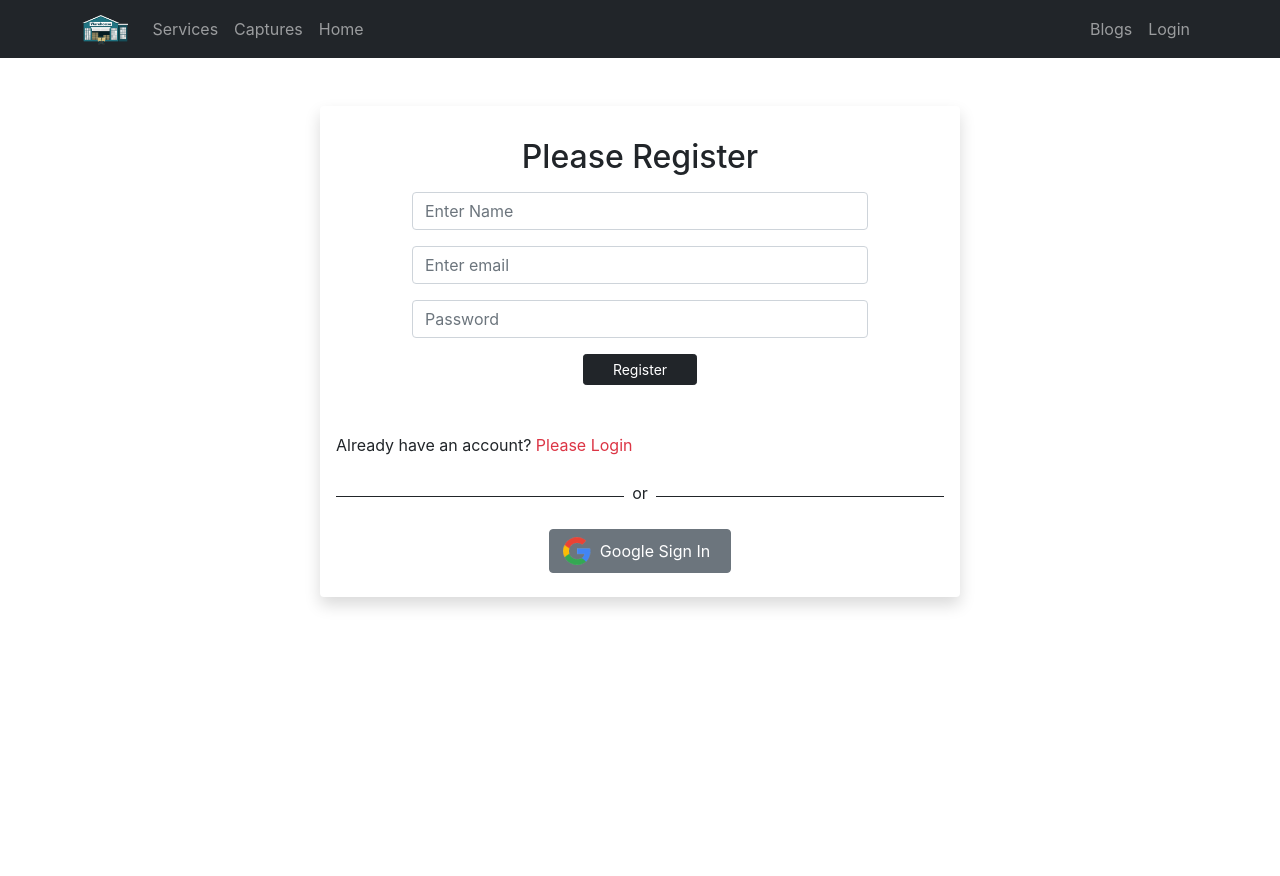
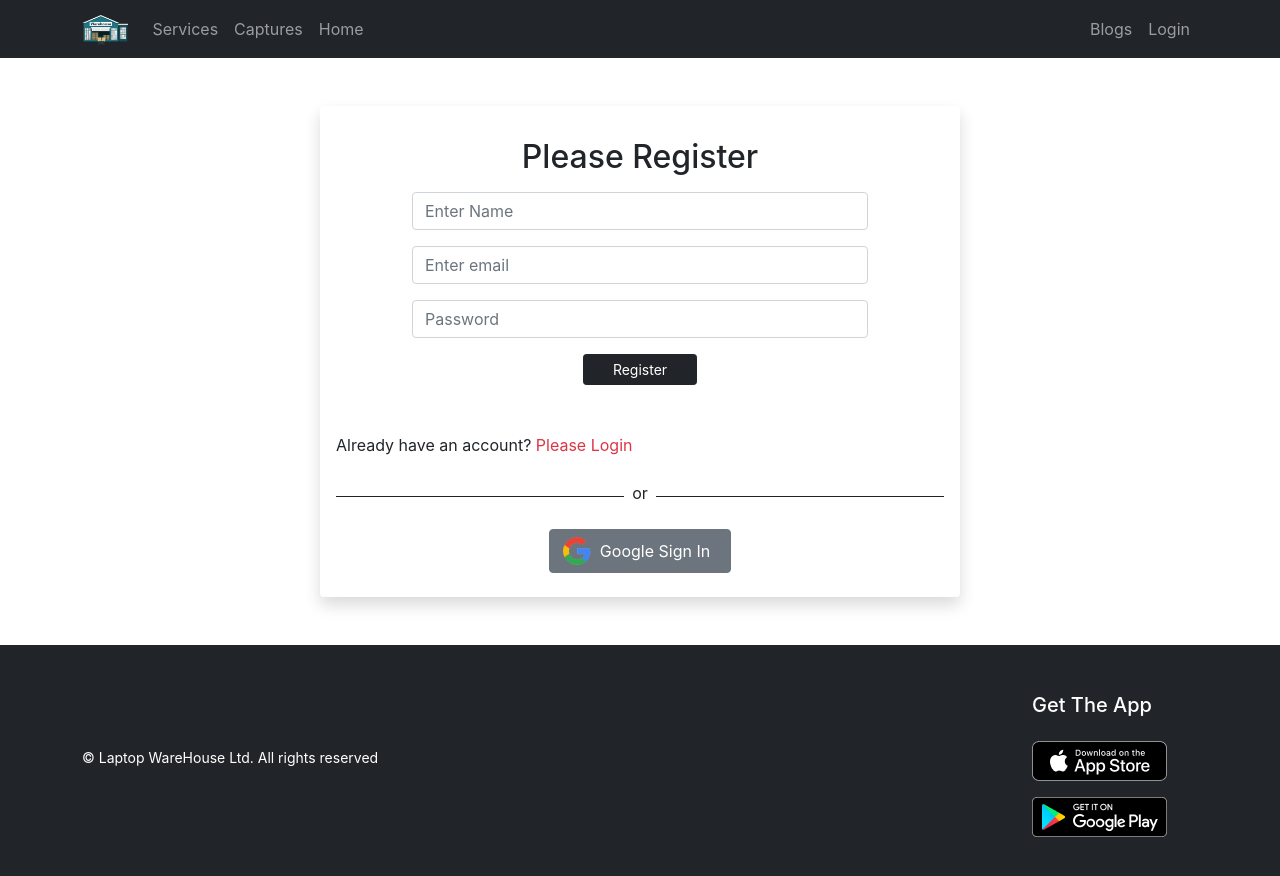
Before and after one commit to tanimtonni12/warehouse_management_client_side, a React (Create React App) app: page /register in a window 1280 px wide. Shown: the top 876 px of the page. Before the commit the page ends 800 px from the top, so only its background shows below. Built offline with nearby package versions, Linux system fonts and the light colour scheme; no server answers.

Commit message:
footer added

```diff
--- a/src/App.js
+++ b/src/App.js
@@ -3,6 +3,7 @@ import { Route, Routes } from 'react-router-dom';
 import './App.css';
 import AddInventory from './components/AddInventory/AddInventory';
 import Blogs from './components/Blogs/Blogs';
+import Footer from './components/Footer/Footer';
 import Header from './components/Header/Header';
 import Home from './components/Home/Home';
 import Login from './components/Login/Login';
@@ -30,6 +31,7 @@ function App() {
         <Route path='/myItems' element={<RequireAuth><MyItems></MyItems></RequireAuth>}></Route>
         <Route path='/register' element={<Register></Register>}></Route>
       </Routes>
+      <Footer></Footer>
 
     </div >
   );
--- a/src/components/Footer/Footer.js
+++ b/src/components/Footer/Footer.js
@@ -1,10 +1,43 @@
 import React from 'react';
+import app from '../../images/App Store Badgeapple.png'
+import playStore from '../../images/Google Play Badge.png'
 
 const Footer = () => {
     return (
-        <div>
+        <footer className="container-fluid  bg-dark py-5 ">
+            <div className="container">
 
-        </div>
+                <div className="row d-flex align-items-center text-lg-start text-center ">
+                    <div className="col-lg-10 col-md-6 col-sm-12">
+
+                        <p className="text-white "><small>
+                            © Laptop WareHouse Ltd. All rights reserved
+                        </small></p>
+                    </div>
+                    <div className="col-lg-2 col-md-6 col-sm-12">
+                        <div className="row text-lg-start text-center">
+                            <div className="col-lg-12 col-md-12 mb-3">
+                                <h5 className="text-white">Get The App</h5>
+
+                            </div>
+                            <div className="col-lg-12 col-md-12 col-sm-12 mb-3">
+
+                                <a href="https://www.apple.com/app-store/" target="_blank" rel="noopener noreferrer"><img src={app} alt="" /></a>
+
+                            </div>
+                            <div className="col-lg-12 col-sm-12 col-md-12">
+                                <a href="https://playstore.com/" target="_blank" rel="noopener noreferrer"><img src={playStore} alt="" /></a>
+                            </div>
+                        </div>
+                    </div>
+
+                </div>
+            </div>
+
+
+
+
+        </footer>
     );
 };
 
```
Also changed, not shown: src/images/App Store Badgeapple.png (added), src/images/Google Play Badge.png (added).
